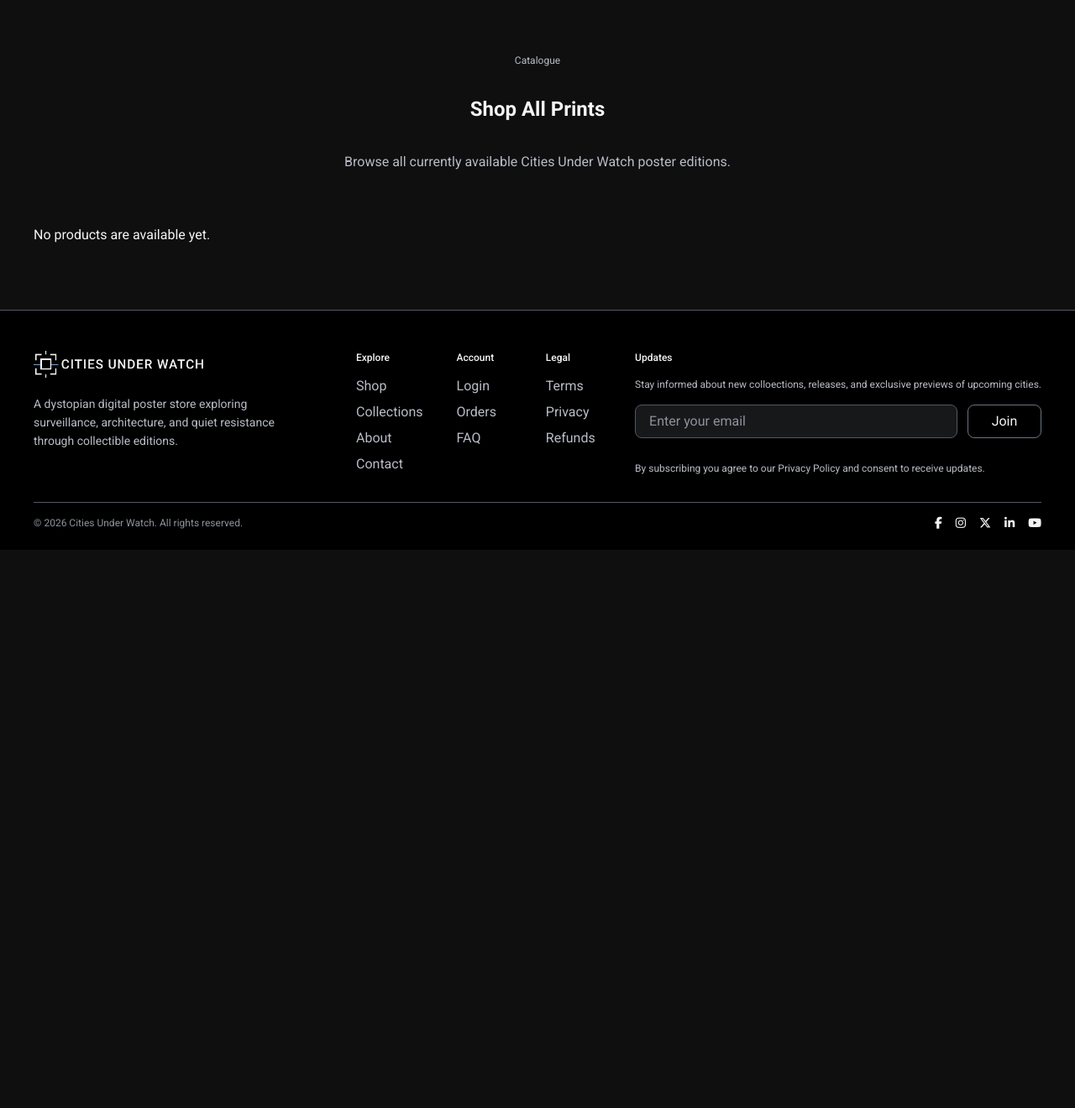
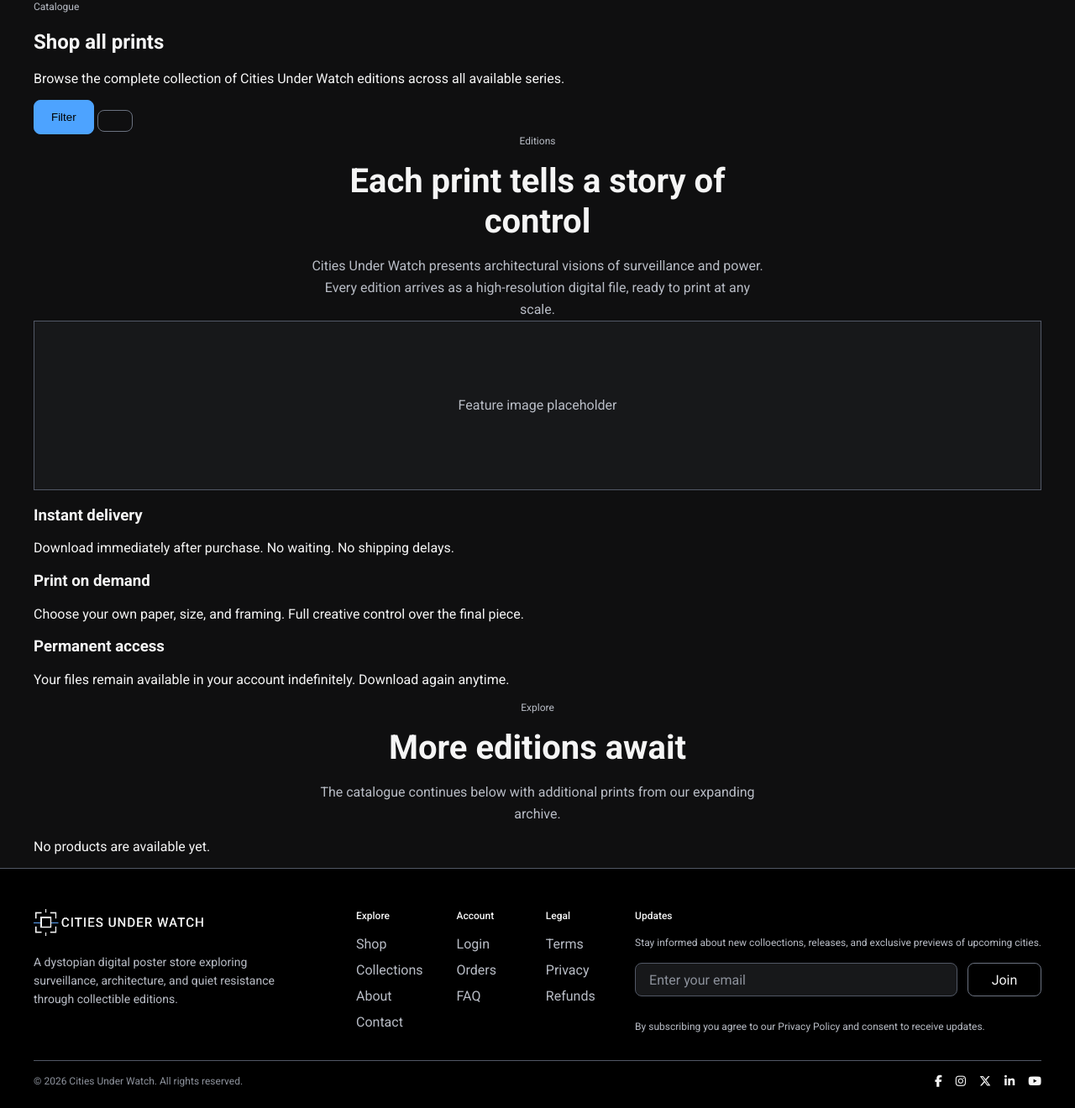
Before and after one commit to creatvie-introvert/cities-under-watch, a Django app: page /catalogue/ in a window 1280 px wide. Shown: the part 119-1439 px from the top of the page at 84% size. Before the commit the page ends 774 px from the top, so only its background shows below. Run offline with Django 5.2, Linux system fonts and the light colour scheme; data that the repository does not hold is empty; some libraries are stand-ins or nearby versions.

Commit message:
feat: add acatalogue page section structure

```diff
--- a/products/templates/products/product_list.html
+++ b/products/templates/products/product_list.html
@@ -3,21 +3,88 @@
 {% block extra_title %} — Shop All{% endblock %}
 
 {% block content %}
-    <section class="featured-prints-section">
+    <section class="page-header-section">
+        <div class="container">
+            <div class="page-header page-header--catalogue">
+                <p class="eyebrow">Catalogue</p>
+                <h1 class="page-header-title">Shop all prints</h1>
+                <p class="page-header__text">
+                    Browse the complete collection of Cities Under Watch editions across all available series.
+                </p>
+                <div class="page-header__actions">
+                    <button type="button" class="btn btn-primary">
+                        Filter
+                    </button>
+                    <button type="button" class="btn btn-secondary"></button>
+                </div>
+            </div>
+        </div>
+    </section>
+
+    <section class="featured-highlight-section">
+        <div class="container">
+            <div class="feature-highlight">
+                <div class="section-heading">
+                    <p class="eyebrow">Editions</p>
+                    <h2>Each print tells a story of control</h2>
+                    <p>
+                        Cities Under Watch presents architectural visions of surveillance and power. Every edition arrives as a high-resolution digital file, ready to print at any scale.
+                    </p>
+                </div>
+
+                <div class="feature-highlight__media">
+                    <div class="image-placeholder">
+                        Feature image placeholder
+                    </div>
+                </div>
+
+                <div class="feature-highlight__points">
+                    <article class="feature-point">
+                        <h3>Instant delivery</h3>
+                        <p>
+                            Download immediately after purchase. No waiting. No shipping delays.
+                        </p>
+                    </article>
+
+                    <article class="feature-point">
+                        <h3>Print on demand</h3>
+                        <p>
+                            Choose your own paper, size, and framing. Full creative control over the final piece.
+                        </p>
+                    </article>
+
+                    <article class="feature-point">
+                        <h3>Permanent access</h3>
+                        <p>
+                            Your files remain available in your account indefinitely. Download again anytime.
+                        </p>
+                    </article>
+                </div>
+            </div>
+        </div>
+    </section>
+
+    <section class="product-grid-section">
         <div class="container">
             <div class="section-heading">
-                <p class="eyebrow">Catalogue</p>
-                <h1>Shop All Prints</h1>
+                <p class="eyebrow">Explore</p>
+                <h2>More editions await</h2>
                 <p>
-                    Browse all currently available Cities Under Watch poster editions.
+                    The catalogue continues below with additional prints from our expanding archive.
                 </p>
             </div>
 
             {% if products %}
-                <div class="prints-grid">
+                <div class="prints-grid catalogue-grid">
                     {% for product in products %}
                         {% include "products/includes/product_card.html" %}
                     {% endfor %}
+                </div>
+
+                <div class="product-grid-section__actions">
+                    <button type="button" class="btn btn-secondary">
+                        Load More
+                    </button>
                 </div>
             {% else %}
                 <p>No products are available yet.</p>
```
